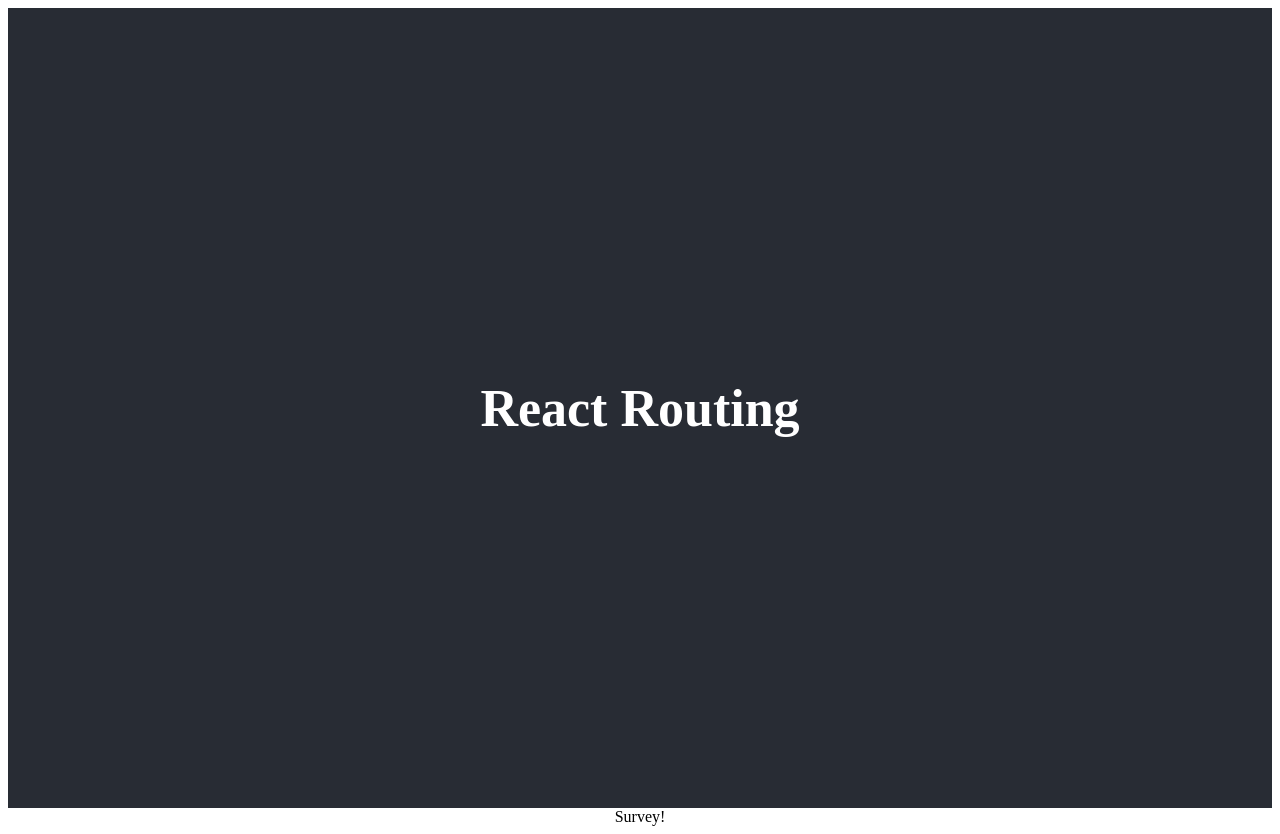
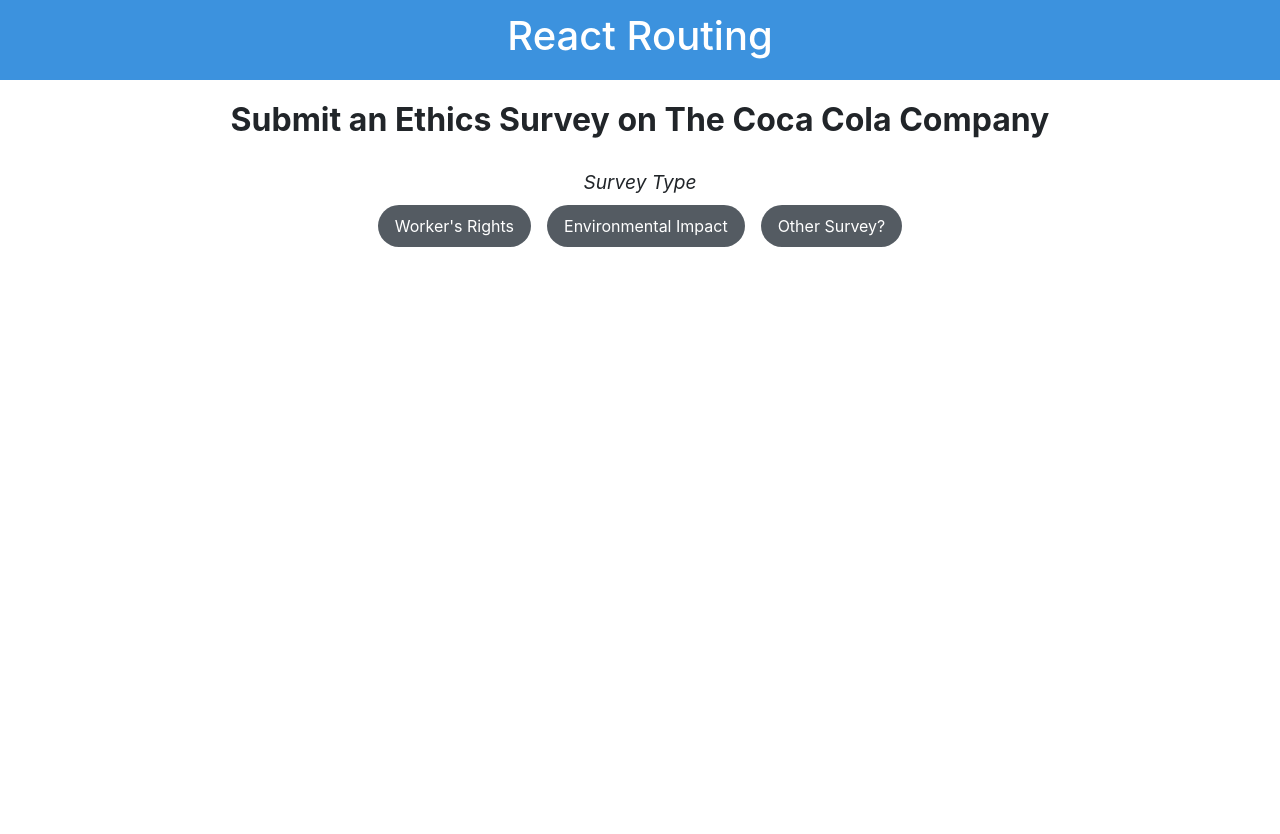
Before and after one commit to xenown/deltahacks2020, a React (Create React App) app: page /survey in a window 1280 px wide. After the commit the page ends 800 px from the top, so only its background shows below. Built offline with nearby package versions, Linux system fonts and the light colour scheme.

Commit message:
Started survey page

```diff
--- a/package.json
+++ b/package.json
@@ -6,8 +6,11 @@
     "@testing-library/jest-dom": "^4.2.4",
     "@testing-library/react": "^9.4.0",
     "@testing-library/user-event": "^7.2.1",
+    "bootstrap": "^4.4.1",
+    "formik": "^2.1.2",
     "react": "^16.12.0",
     "react-dom": "^16.12.0",
+    "react-hook-form": "^4.7.0",
     "react-router-dom": "^5.1.2",
     "react-scripts": "3.3.0"
   },
--- a/public/index.html
+++ b/public/index.html
@@ -2,7 +2,11 @@
 <html lang="en">
   <head>
     <meta charset="utf-8" />
+    <link rel="stylesheet" href="https://stackpath.bootstrapcdn.com/bootstrap/4.3.1/css/bootstrap.min.css" integrity="sha384-ggOyR0iXCbMQv3Xipma34MD+dH/1fQ784/j6cY/iJTQUOhcWr7x9JvoRxT2MZw1T" crossorigin="anonymous">
     <link rel="icon" href="%PUBLIC_URL%/favicon.ico" />
+    <script src="https://code.jquery.com/jquery-3.3.1.slim.min.js" integrity="sha384-q8i/X+965DzO0rT7abK41JStQIAqVgRVzpbzo5smXKp4YfRvH+8abtTE1Pi6jizo" crossorigin="anonymous"></script>
+    <script src="https://cdnjs.cloudflare.com/ajax/libs/popper.js/1.14.7/umd/popper.min.js" integrity="sha384-UO2eT0CpHqdSJQ6hJty5KVphtPhzWj9WO1clHTMGa3JDZwrnQq4sF86dIHNDz0W1" crossorigin="anonymous"></script>
+    <script src="https://stackpath.bootstrapcdn.com/bootstrap/4.3.1/js/bootstrap.min.js" integrity="sha384-JjSmVgyd0p3pXB1rRibZUAYoIIy6OrQ6VrjIEaFf/nJGzIxFDsf4x0xIM+B07jRM" crossorigin="anonymous"></script>
     <meta name="viewport" content="width=device-width, initial-scale=1" />
     <meta name="theme-color" content="#000000" />
     <meta
--- a/src/Components/App.css
+++ b/src/Components/App.css
@@ -14,13 +14,13 @@
 }
 
 .App-header {
-  background-color: #282c34;
-  min-height: 100vh;
+  background-color: #3c92de;
+  min-height: 10vh;
   display: flex;
   flex-direction: column;
   align-items: center;
   justify-content: center;
-  font-size: calc(10px + 2vmin);
+  font-size: calc(10px + 0.5vmin);
   color: white;
 }
 
--- /dev/null
+++ b/src/Components/Form.js
@@ -0,0 +1,39 @@
+import React from "react";
+import { useForm } from "react-hook-form";
+
+const Example = () => {
+  const { handleSubmit, register, errors } = useForm();
+  const onSubmit = values => {
+    console.log(values);
+  };
+
+  return (
+    <form onSubmit={handleSubmit(onSubmit)}>
+      <label> Name: </label>
+      <input id="name" className="form-control"
+        name="email"
+        ref={register({
+          pattern: {
+            value: /^[A-Z0-9._%+-]+@[A-Z0-9.-]+\.[A-Z]{2,4}$/i,
+            message: "invalid email address"
+          }
+        })}
+      />
+      <small id="emailHelp" className="form-text text-muted">This field is optional - Enter 'anonymous' to remain anonymous'</small>
+      {errors.email && errors.email.message}
+
+      <input
+        name="username"
+        ref={register({
+          required: 'Required',
+          validate: value => value !== "admin" || "Nice try!"
+        })}
+      />
+      {errors.username && errors.username.message}
+
+      <button type="submit">Submit</button>
+    </form>
+  );
+};
+
+export default Example
--- a/src/Components/Survey.css
+++ b/src/Components/Survey.css
@@ -0,0 +1,34 @@
+.survey-header {
+    font-weight: bold;
+    font-size: 2rem;
+    padding-top: 1rem;
+}
+
+.nav-tabs {
+    border-bottom: 0;
+    margin: auto
+}
+
+.nav-link {
+    background-color: #545b62;
+    border-color: #4e555b;
+    color: white;
+    margin: 0.5rem 0.5rem 2rem;
+    border-radius: 3rem !important;
+}
+
+.nav-link:hover, .nav-link.active:hover {
+    background-color: #0063cc;
+    color: white;
+}
+
+.survey-type {
+    margin-top: 1.5rem;
+    font-style: italic;
+    font-size: 1.2rem;
+}
+
+.survey-container {
+    border: 2px grey;
+    border-radius: 1rem;
+}
--- a/src/Components/Survey.js
+++ b/src/Components/Survey.js
@@ -1,12 +1,49 @@
 import React from 'react';
 import {Switch, Route, Link} from 'react-router-dom';
+import Form from './Form'
+import './Survey.css';
 
 class Survey extends React.Component {
+  constructor(props) {
+    super(props)
+    this.state = {
+      company: "The Coca Cola Company"
+    }
+  }
+
   render() {
     return (
-        <div className="Land">
-            Survey!
+      <div>
+        <div className="survey-header">
+          Submit an Ethics Survey on {this.state.company}
         </div>
+        <div className="survey-type">
+          Survey Type
+        </div>
+        <div className="survey-container">
+          <ul className="nav nav-tabs justify-content-center">
+            <li className="nav-pills"><a className="nav-link" data-toggle="pill" href="#workers">Worker's Rights</a></li>
+            <li className="nav-pills"><a className="nav-link" data-toggle="pill" href="#environment">Environmental Impact</a></li>
+            <li className="nav-pills"><a className="nav-link" data-toggle="pill" href="#comments">Other Survey?</a></li>
+          </ul>
+
+          <div className="tab-content">
+            <div id="workers" className="tab-pane fade in active">
+              <h3>Worker's Rights Survey</h3>
+              <p>Questions here</p>
+              <Form />
+            </div>
+            <div id="environment" className="tab-pane fade">
+              <h3>Environmental Impact Survey</h3>
+              <p>Questions here</p>
+            </div>
+            <div id="comments" className="tab-pane fade">
+              <h3>Comments</h3>
+              <p>Comments here</p>
+            </div>
+          </div>
+        </div>
+      </div>
     );
   }
 }
```
Also changed, not shown: 1 other file (tests, documents, lock files or other folders).
